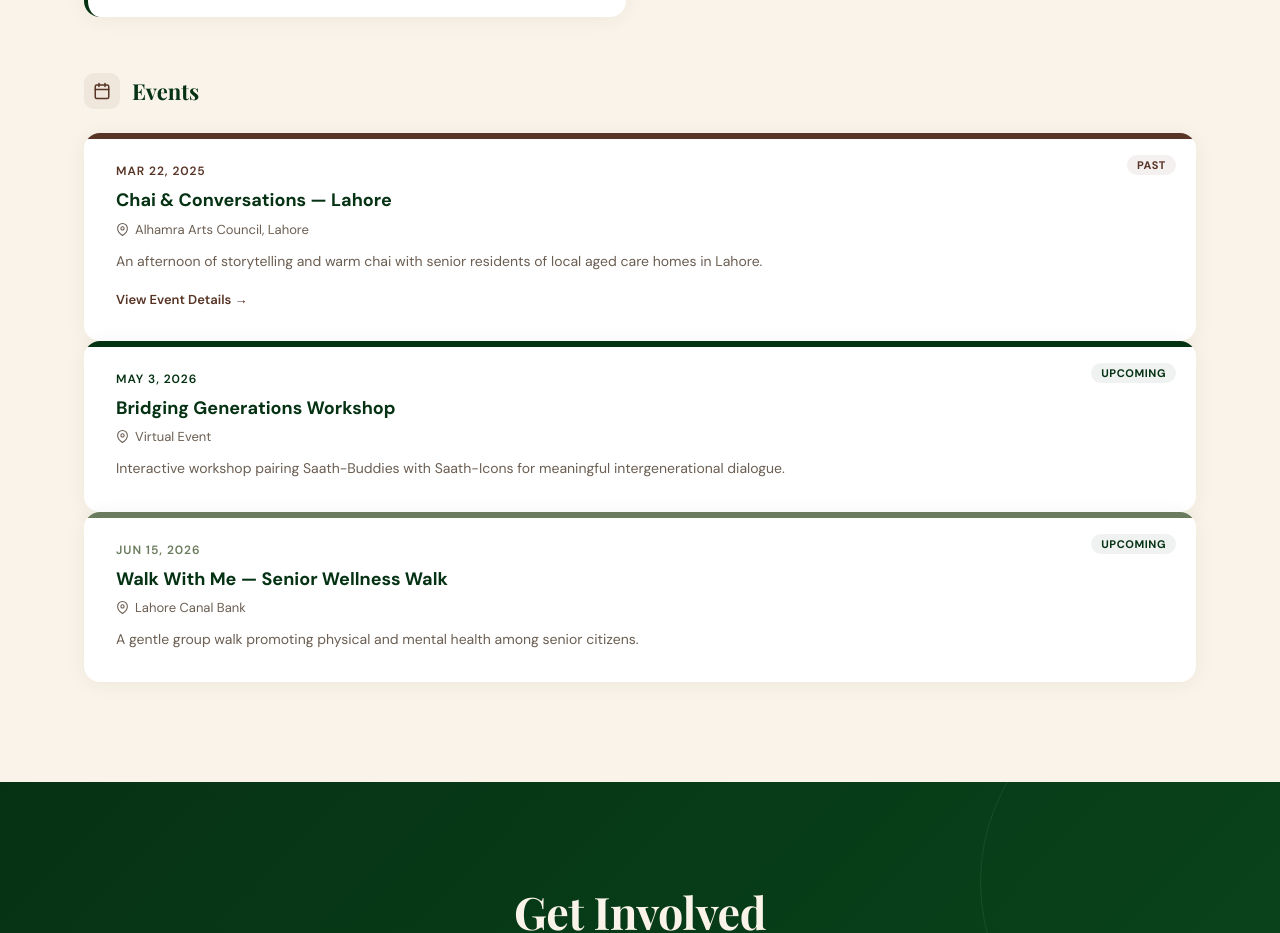
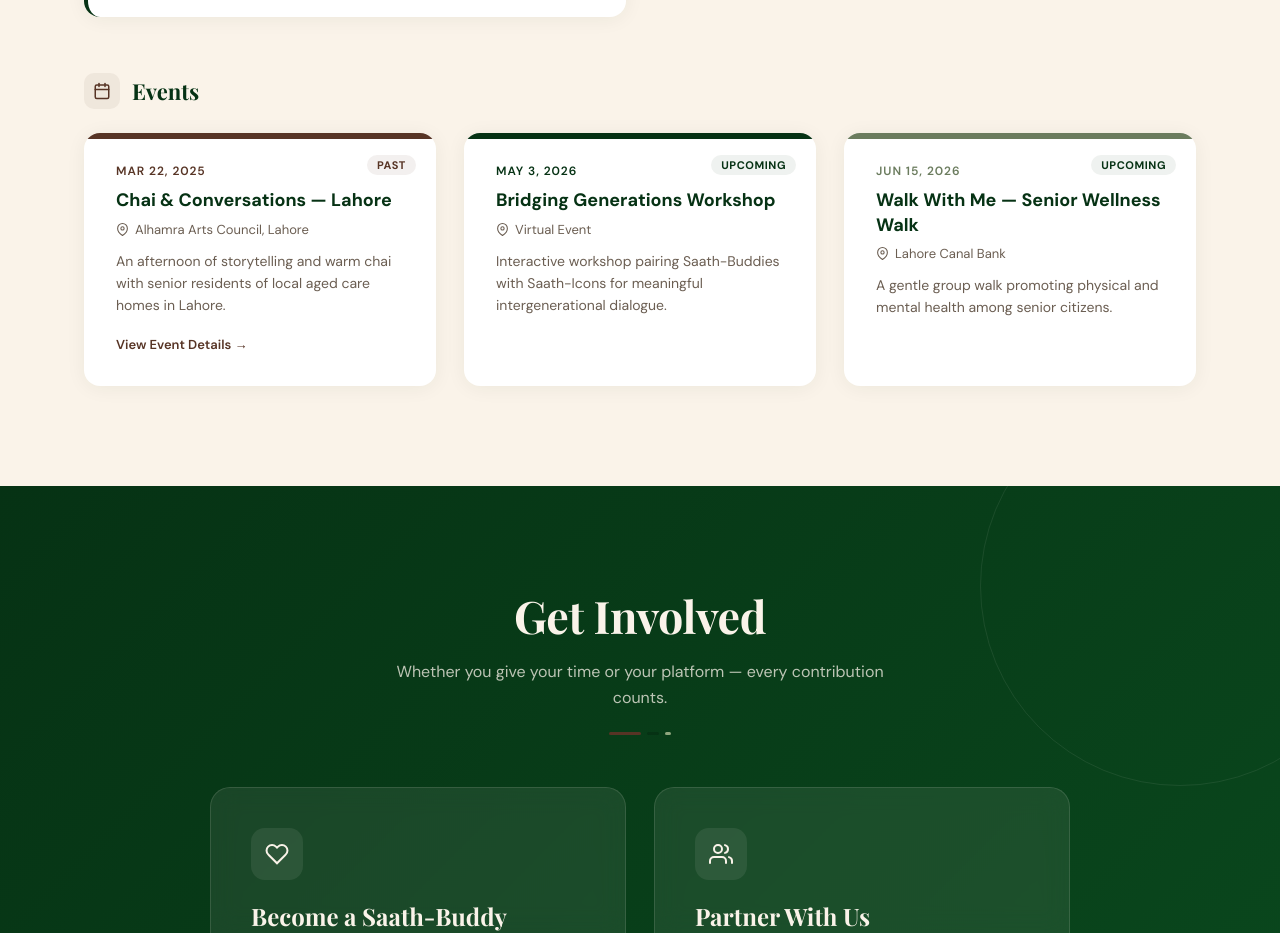
Before and after one commit to BasilDhilloo/saathban-website, a React (Vite) app: page / in a window 1280 px wide. Shown: the part 3271-4204 px from the top of the page. Built offline with nearby package versions, Linux system fonts and the light colour scheme; a web font is replaced by a local one.

Commit message:
Update App.jsx

```diff
--- a/src/App.jsx
+++ b/src/App.jsx
@@ -310,7 +310,7 @@ function EventDetailPage({ event, onBack }) {
         </FadeIn>
 
         {/* Highlights + Agenda */}
-        <div style={{ display: "grid", gridTemplateColumns: "1fr 1fr", gap: 32, marginBottom: 56 }} className="grid2">
+        <div style={{ display: "grid", gridTemplateColumns: "1fr 1fr", gap: 32, marginBottom: 56 }} className="event-detail-grid">
           <FadeIn delay={0.1}>
             <div style={{ background: C.white, borderRadius: 16, padding: 32, boxShadow: "0 2px 20px rgba(6,50,20,0.06)" }}>
               <h3 style={{ fontFamily: "'Playfair Display', serif", fontSize: 20, color: C.green, marginBottom: 20 }}>Event Highlights</h3>
@@ -724,7 +724,7 @@ export default function Saathban() {
               </span>
               Events
             </h3>
-            <div className="event-detail-grid">
+            <div className="grid3">
               {EVENTS.map((ev, i) => (
                 <Card key={i} style={{ overflow: "hidden", position: "relative" }}
                   onClick={ev.detail ? () => setActiveEvent(ev) : undefined}
```
